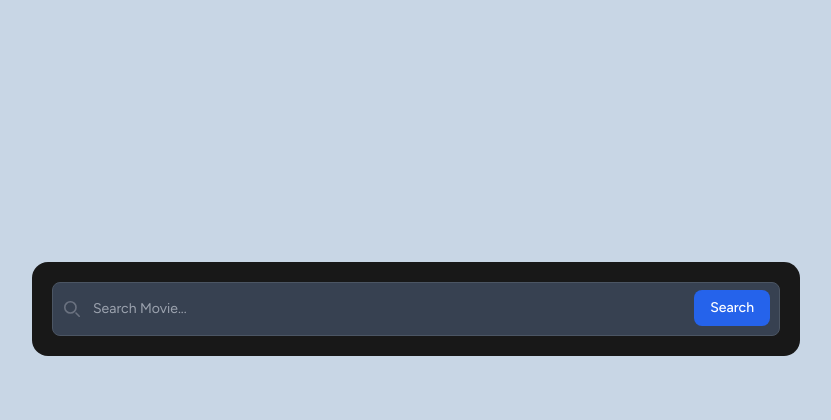
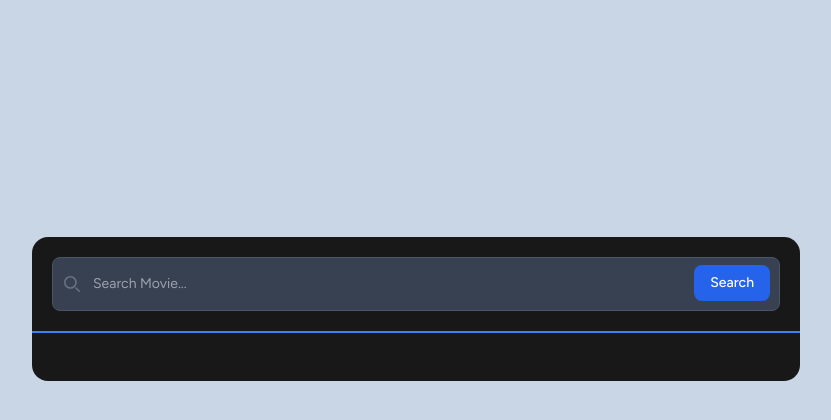
Before and after one commit to SurenAND/movie-api, a website: page src/index.html in a window 1280 px wide. Shown: the part 158-578 px from the top of the page, without its empty margins (224-1055 px from the left). Drawn offline with Linux system fonts and the light colour scheme.

Commit message:
create movies sec

```diff
--- a/src/index.html
+++ b/src/index.html
@@ -52,6 +52,14 @@
             </button>
           </div>
         </form>
+
+        <!-- movies section -->
+        <div
+          id="movies"
+          class="w-full border-t-2 border-blue-500 p-6 flex flex-col items-center gap-2 overflow-y-auto"
+        >
+          <!-- movies from API comes here -->
+        </div>
       </section>
     </main>
   </body>
```
Also changed, not shown: src/output.css.
